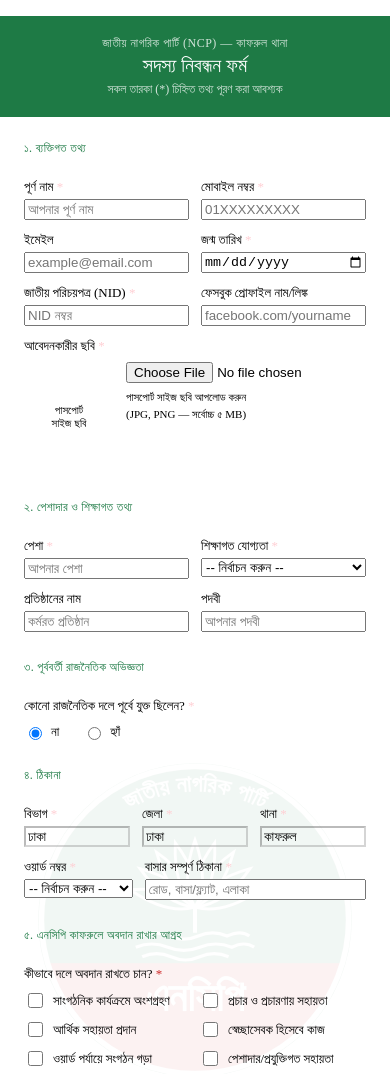
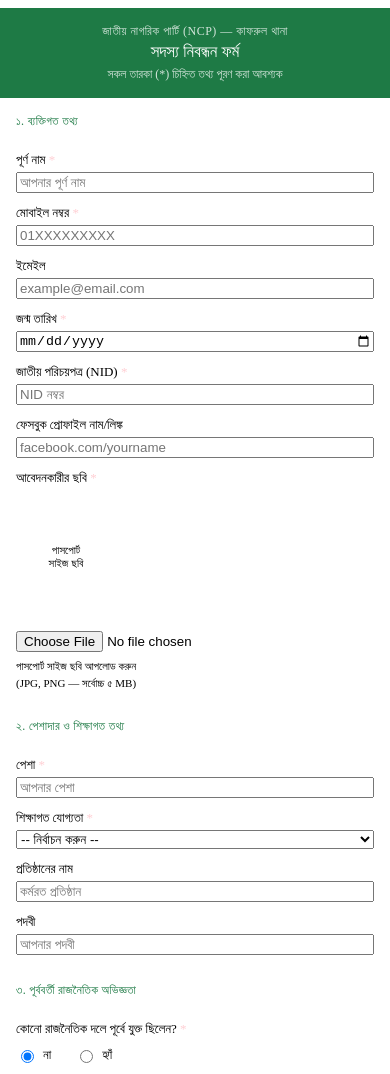
Before and after one commit to NCP-KAFRUL/ncp-form, a plain HTML site: page index.html in a window 390 px wide. Shown: the top 1074 px of the page. Drawn offline with Linux system fonts and the light colour scheme.

Commit message:
index.html

```diff
--- a/index.html
+++ b/index.html
@@ -51,6 +51,27 @@
 .stat-card{background:var(--color-background-secondary);border-radius:var(--border-radius-md);padding:1rem;text-align:center;flex:1}
 .stat-card .num{font-size:26px;font-weight:500;color:var(--ncp)}
 .stat-card .lbl{font-size:12px;color:var(--color-text-secondary);margin-top:2px}
+
+@media(max-width:600px){
+  .wrap{padding:.5rem 0 2rem}
+  .hdr{padding:1rem}
+  .hdr h1{font-size:17px}
+  .card{padding:1rem}
+  .grid2,.grid3{grid-template-columns:1fr}
+  .contrib-grid{grid-template-columns:1fr}
+  .photo-wrap{flex-direction:column}
+  .photo-preview,.photo-placeholder{width:100px;height:125px}
+  .sec-title-decl{font-size:14px;padding:8px 12px}
+  .decl-box{font-size:13px;padding:.875rem}
+  .sbtn-text{font-size:15px}
+  .wm{width:220px;height:220px}
+}
+@media(max-width:600px){
+  div[style*="grid-template-columns:calc(33%"]{
+    display:grid;
+    grid-template-columns:1fr!important
+  }
+}
 </style>
 <div class="wrap" id="app">লোড হচ্ছে...</div>
 <script>
```
